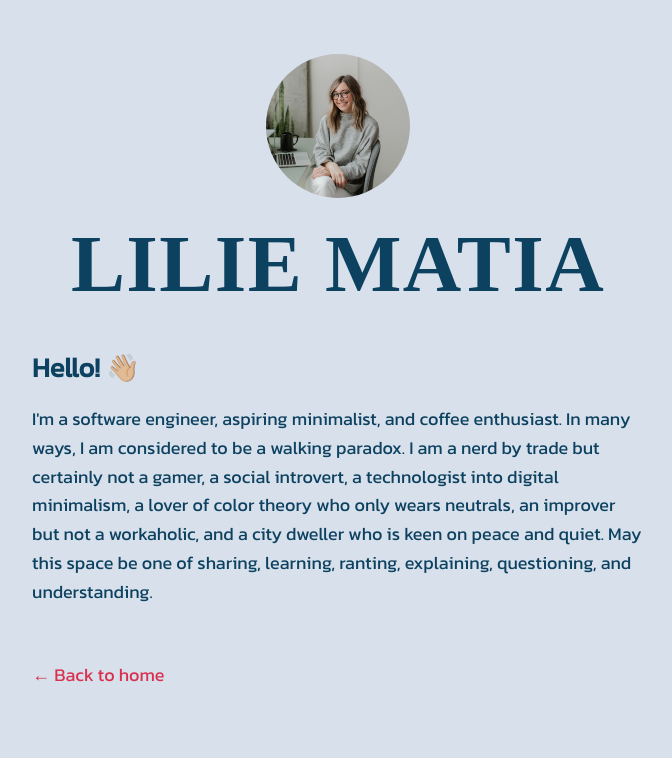
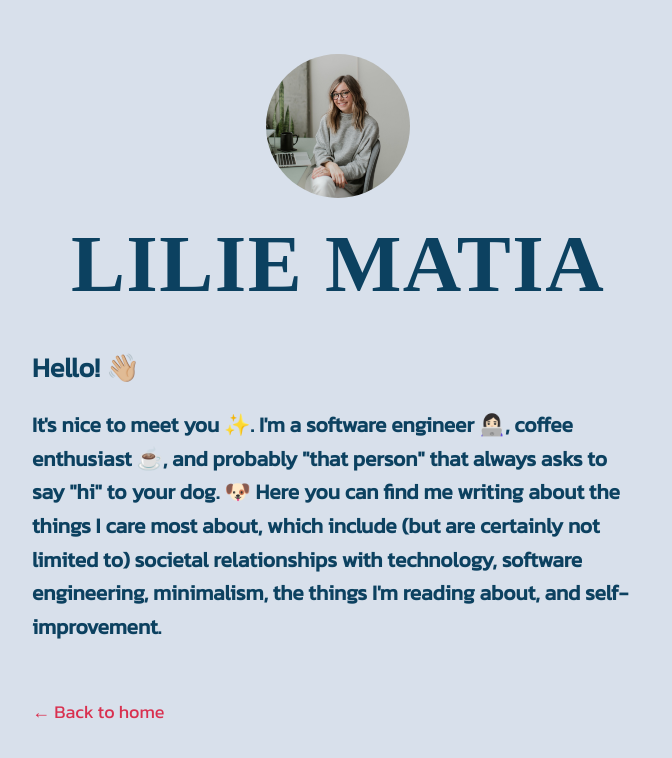
Before and after one commit to liliematia/portfolio, a Next.js app: page /about in a window 1280 px wide. Shown: the top 758 px of the page, without its empty margins (302-974 px from the left). Built offline with nearby package versions, Linux system fonts and the light colour scheme; a web font is replaced by a local one.

Commit message:
fix: update bio

```diff
--- a/pages/about.jsx
+++ b/pages/about.jsx
@@ -7,9 +7,12 @@ const name = "LILIE MATIA";
 export const siteTitle = "lilie.codes";
 const intro = "Hello! 👋🏼";
 const body = `
-  I'm a software engineer, aspiring minimalist, and coffee enthusiast. In many ways, I am considered to be a walking paradox.
-  I am a nerd by trade but certainly not a gamer, a social introvert, a technologist into digital minimalism, a lover of color theory who only wears neutrals, an improver but not a workaholic, and a city dweller who is keen on peace and quiet.
-  May this space be one of sharing, learning, ranting, explaining, questioning, and understanding.
+  It's nice to meet you ✨.
+
+  I'm a software engineer 👩🏻‍💻, coffee enthusiast ☕, and probably "that person" that always asks to say "hi" to your dog. 🐶
+  Here you can find me writing about the things I care most about, which include (but are certainly not limited to)
+  societal relationships with technology, software engineering, minimalism, the things I'm reading about, and
+  self-improvement.
 `;
 
 export default function About({ children, home }) {
@@ -46,7 +49,7 @@ export default function About({ children, home }) {
       </header>
       <main>
         <h2 className={utilStyles.headingLg}>{intro}</h2>
-        <p>{body}</p>
+        <h3>{body}</h3>
       </main>
       {!home && (
         <div className={styles.backToHome}>
```
